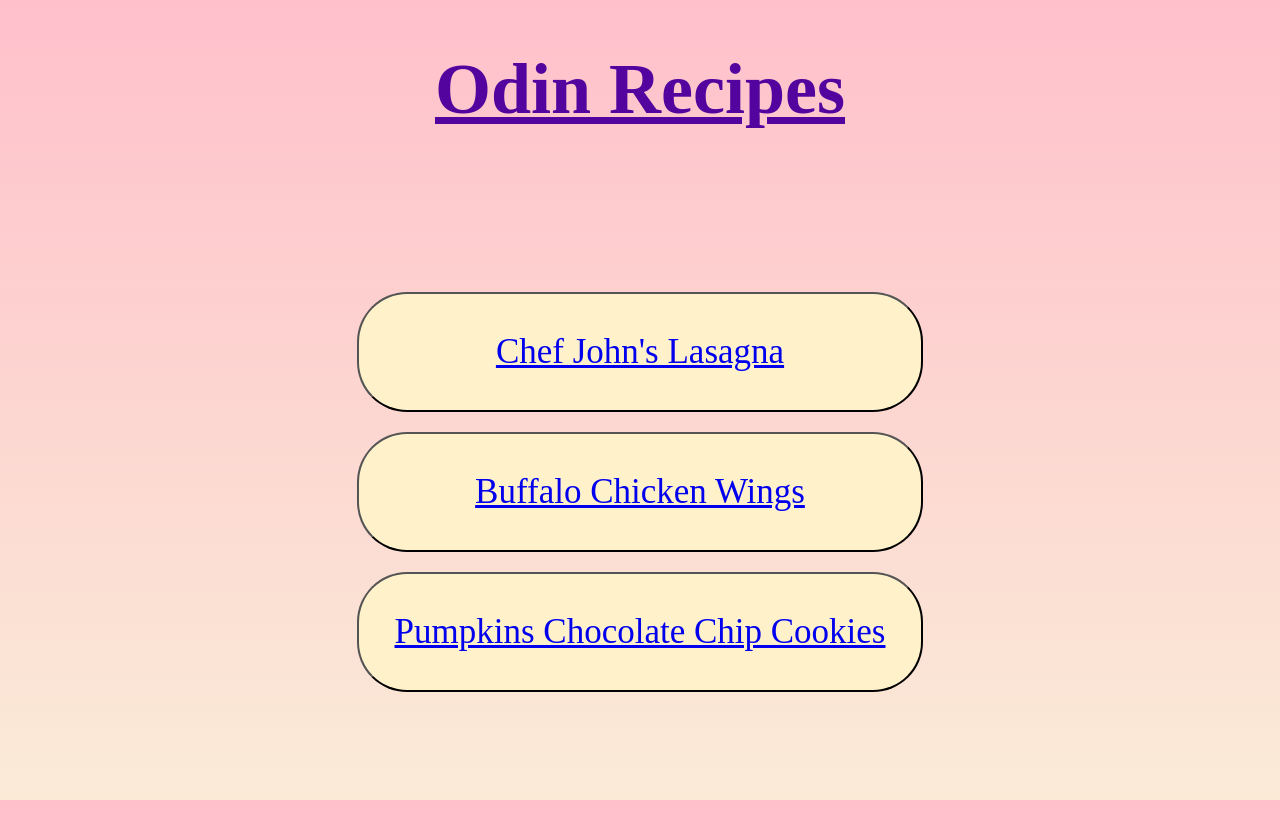
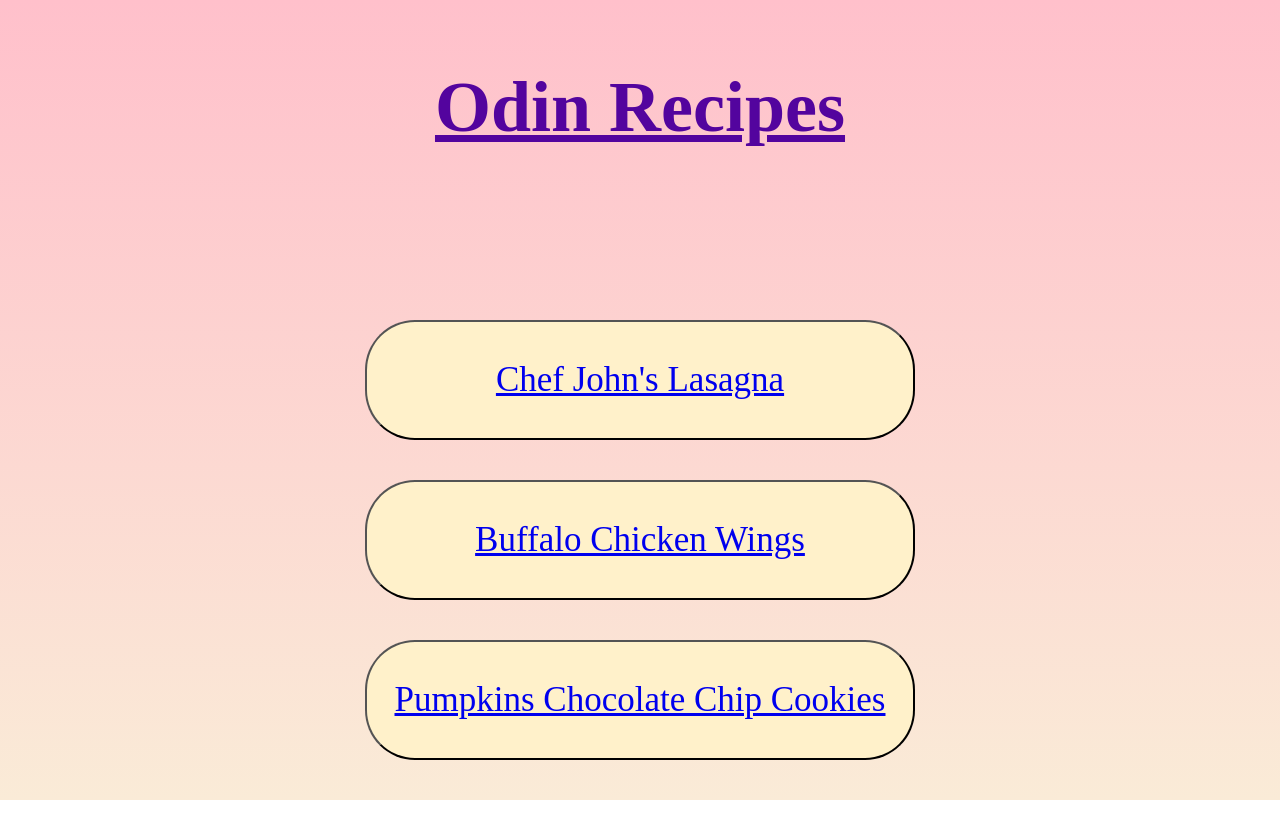
Before and after one commit to TSMRiley/Odin-recipes, a plain HTML site: page index.html in a window 1280 px wide. After the commit the page ends 800 px from the top, so only its background shows below. Drawn offline with Linux system fonts and the light colour scheme.

Commit message:
Change spacing, add display

```diff
--- a/styles.css
+++ b/styles.css
@@ -1,10 +1,8 @@
 
 body{
-    margin: 0;
-    width: 100vw;
-    height: 100vh;
     background-image: linear-gradient(pink, antiquewhite);
     background-attachment: fixed;
+    display: inline;
 }
 
 .title {
@@ -29,19 +27,20 @@ body{
     width: auto;
 }
 
+.links {
+    margin-top: 4cm;
+    text-align: center;
+}
+
 .links .b {
     font-size: 35px;
     font-family:'Times New Roman', Times, serif;
     height: 120px;
-    width:15cm;
-    margin: 10px;
+    width: 550px;
+    margin: 20px;
     background-color: rgb(255,241,202);
     border-radius: 50px;
-}
 
-.links {
-    margin-top: 4cm;
-    text-align: center;
 }
 
 .hbutton{
```
